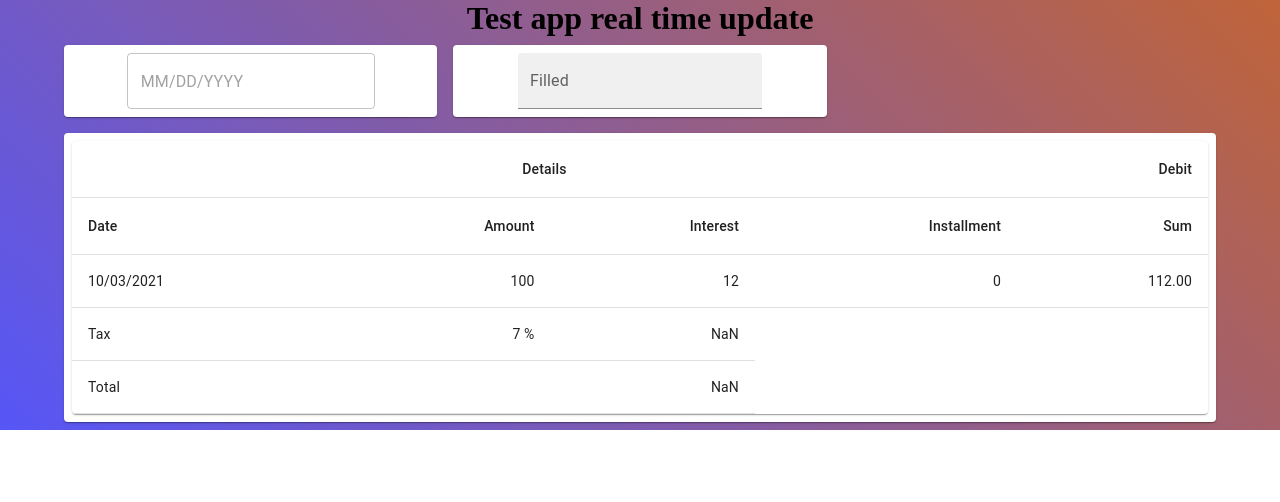
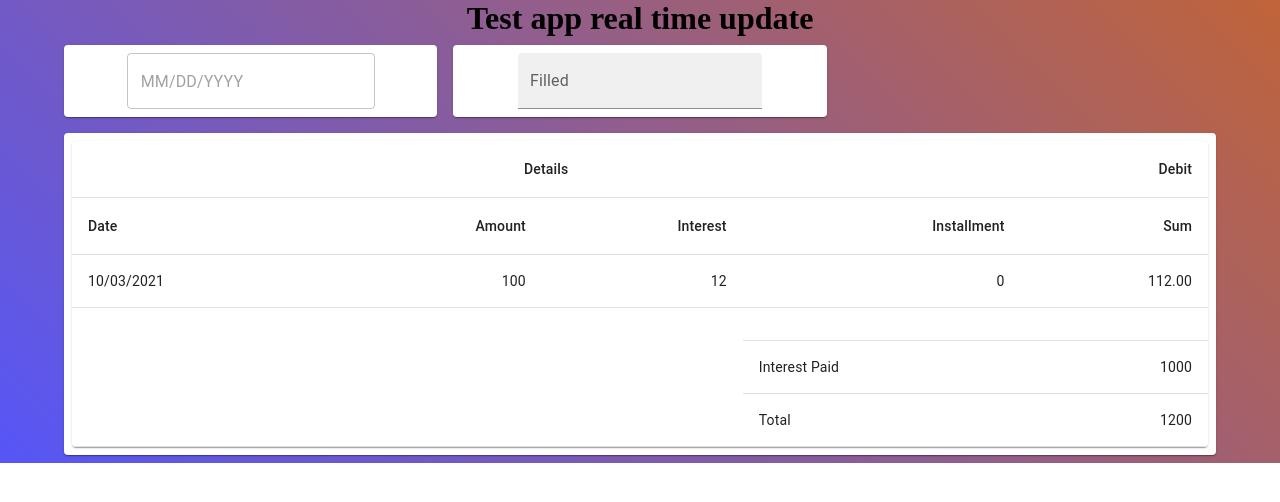
Before and after one commit to harsh8051/RandomReactStuff, a React (Create React App) app: page / in a window 1280 px wide. Shown: the top 502 px of the page. Built offline with nearby package versions, Linux system fonts and the light colour scheme.

Commit message:
Fix Spanning Table alignment

```diff
--- a/src/LoanCalculater/SpanningTable.jsx
+++ b/src/LoanCalculater/SpanningTable.jsx
@@ -1,11 +1,11 @@
-import * as React from 'react';
-import Table from '@mui/material/Table';
-import TableBody from '@mui/material/TableBody';
-import TableCell from '@mui/material/TableCell';
-import TableContainer from '@mui/material/TableContainer';
-import TableHead from '@mui/material/TableHead';
-import TableRow from '@mui/material/TableRow';
-import Paper from '@mui/material/Paper';
+import * as React from "react";
+import Table from "@mui/material/Table";
+import TableBody from "@mui/material/TableBody";
+import TableCell from "@mui/material/TableCell";
+import TableContainer from "@mui/material/TableContainer";
+import TableHead from "@mui/material/TableHead";
+import TableRow from "@mui/material/TableRow";
+import Paper from "@mui/material/Paper";
 
 const TAX_RATE = 0.07;
 
@@ -13,21 +13,14 @@ function ccyFormat(num) {
   return `${num.toFixed(2)}`;
 }
 
-
-
 function subtotal(items) {
   return items.map(({ price }) => price).reduce((sum, i) => sum + i, 0);
 }
 
-
-
-
-
 export default function SpanningTable(props) {
-
   const invoiceSubtotal = subtotal(props.rows);
-const invoiceTaxes = TAX_RATE * invoiceSubtotal;
-const invoiceTotal = invoiceTaxes + invoiceSubtotal;
+  const invoiceTaxes = TAX_RATE * invoiceSubtotal;
+  const invoiceTotal = invoiceTaxes + invoiceSubtotal;
 
   return (
     <TableContainer component={Paper}>
@@ -58,15 +51,18 @@ const invoiceTotal = invoiceTaxes + invoiceSubtotal;
             </TableRow>
           ))}
 
-
           <TableRow>
-            <TableCell>Tax</TableCell>
-            <TableCell align="right">{`${(TAX_RATE * 100).toFixed(0)} %`}</TableCell>
-            <TableCell align="right">{ccyFormat(invoiceTaxes)}</TableCell>
+            <TableCell rowSpan={3} colSpan={3} />
+            <TableCell ></TableCell>
+            <TableCell align="right"></TableCell>
           </TableRow>
           <TableRow>
-            <TableCell colSpan={2}>Total</TableCell>
-            <TableCell align="right">{ccyFormat(invoiceTotal)}</TableCell>
+            <TableCell >Interest Paid</TableCell>
+            <TableCell align="right">1000</TableCell>
+          </TableRow>
+          <TableRow>
+            <TableCell >Total</TableCell>
+            <TableCell align="right">1200</TableCell>
           </TableRow>
         </TableBody>
       </Table>
```
